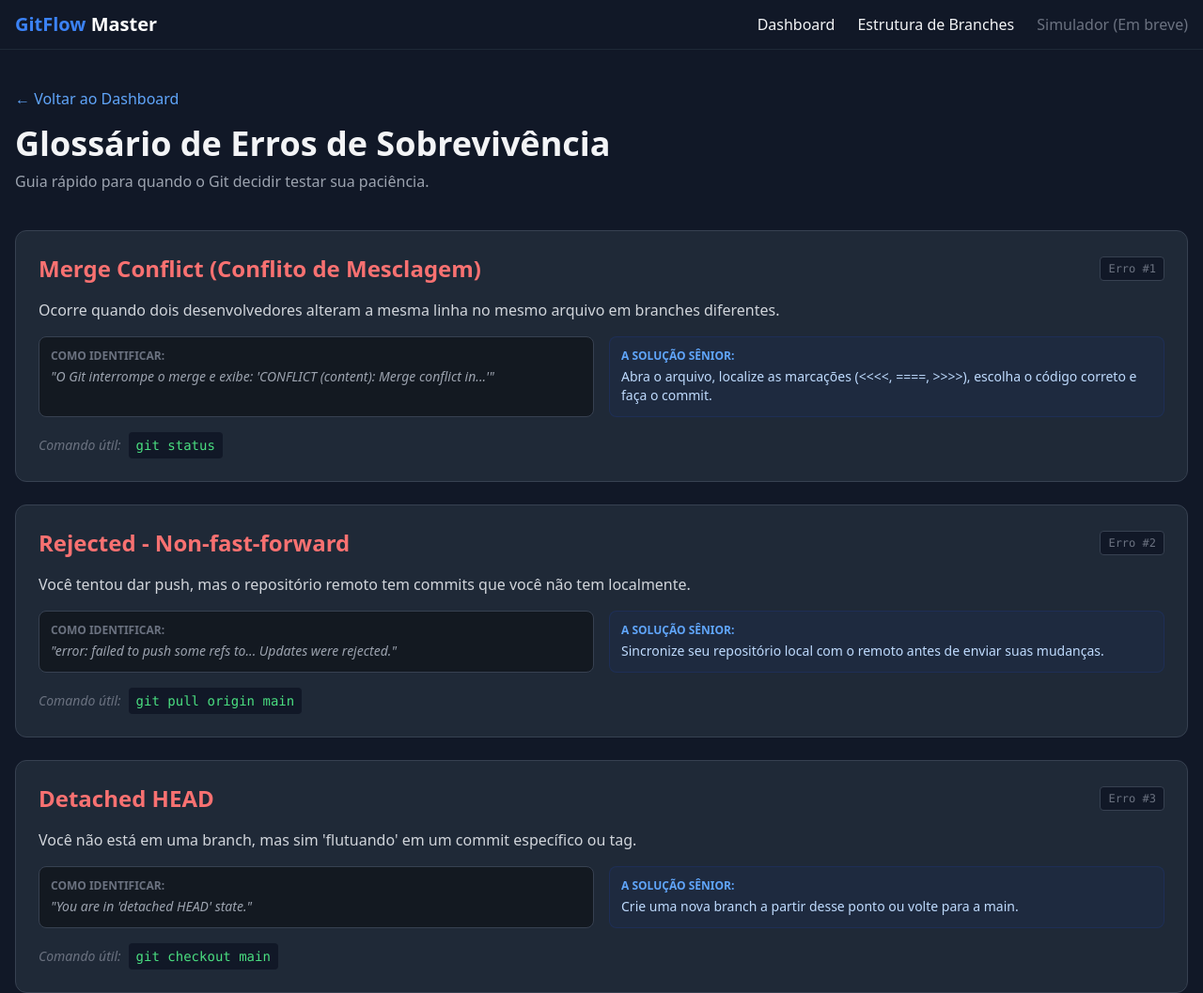
After one commit to EngSivaldo/gitflow-master, a Flask app: page /glossario in a window 1280 px wide. The commit adds this page. Shown: the whole page at 94% size. Run offline with Flask 3, Linux system fonts and the light colour scheme; some libraries are stand-ins or nearby versions.

Commit message:
feat: implementa glossário de erros e adiciona navegação no dashboard

```diff
--- a/app/blueprints/web.py
+++ b/app/blueprints/web.py
@@ -1,5 +1,6 @@
 from flask import Blueprint, render_template, abort
-
+# No topo do arquivo run.py, adicione o import:
+from app.erros_git import ERROS_COMUNS
 web_bp = Blueprint('web', __name__)
 
 # Este dicionário funciona como um "Banco de Dados" temporário.
@@ -102,3 +103,12 @@ def glossario_erros():
         }
     ]
     return render_template('modulos/socorro.html', erros=erros)
+
+
+
+
+# ... (outras rotas)
+
+@web_bp.route('/glossario')
+def glossario():
+    return render_template('glossario.html', erros=ERROS_COMUNS)
--- /dev/null
+++ b/app/erros_git.py
@@ -0,0 +1,28 @@
+# app/erros_git.py
+
+ERROS_COMUNS = [
+    {
+        "id": 1,
+        "titulo": "Merge Conflict (Conflito de Mesclagem)",
+        "descricao": "Ocorre quando dois desenvolvedores alteram a mesma linha no mesmo arquivo em branches diferentes.",
+        "sinal": "O Git interrompe o merge e exibe: 'CONFLICT (content): Merge conflict in...'",
+        "solucao": "Abra o arquivo, localize as marcações (<<<<, ====, >>>>), escolha o código correto e faça o commit.",
+        "comando": "git status"
+    },
+    {
+        "id": 2,
+        "titulo": "Rejected - Non-fast-forward",
+        "descricao": "Você tentou dar push, mas o repositório remoto tem commits que você não tem localmente.",
+        "sinal": "error: failed to push some refs to... Updates were rejected.",
+        "solucao": "Sincronize seu repositório local com o remoto antes de enviar suas mudanças.",
+        "comando": "git pull origin main"
+    },
+    {
+        "id": 3,
+        "titulo": "Detached HEAD",
+        "descricao": "Você não está em uma branch, mas sim 'flutuando' em um commit específico ou tag.",
+        "sinal": "You are in 'detached HEAD' state.",
+        "solucao": "Crie uma nova branch a partir desse ponto ou volte para a main.",
+        "comando": "git checkout main"
+    }
+]
--- /dev/null
+++ b/app/templates/glossario.html
@@ -0,0 +1,38 @@
+{% extends 'base.html' %}
+
+{% block content %}
+<div class="mb-10">
+    <a href="/" class="text-blue-400 hover:text-blue-300 transition-colors">&larr; Voltar ao Dashboard</a>
+    <h1 class="text-4xl font-extrabold mt-4">Glossário de Erros de Sobrevivência</h1>
+    <p class="text-gray-400 mt-2">Guia rápido para quando o Git decidir testar sua paciência.</p>
+</div>
+
+<div class="space-y-6">
+    {% for erro in erros %}
+    <div class="bg-gray-800 border border-gray-700 rounded-xl p-6 hover:border-red-500/50 transition-all">
+        <div class="flex items-center justify-between mb-4">
+            <h2 class="text-2xl font-bold text-red-400">{{ erro.titulo }}</h2>
+            <span class="text-xs font-mono bg-gray-900 px-2 py-1 rounded border border-gray-700 text-gray-500">Erro #{{ erro.id }}</span>
+        </div>
+
+        <p class="text-gray-300 mb-4">{{ erro.descricao }}</p>
+
+        <div class="grid grid-cols-1 md:grid-cols-2 gap-4">
+            <div class="bg-black/40 p-3 rounded-lg border border-gray-700">
+                <span class="text-xs uppercase font-bold text-gray-500 block mb-1">Como identificar:</span>
+                <p class="text-sm italic text-gray-400">"{{ erro.sinal }}"</p>
+            </div>
+            <div class="bg-blue-900/10 p-3 rounded-lg border border-blue-900/30">
+                <span class="text-xs uppercase font-bold text-blue-400 block mb-1">A Solução Sênior:</span>
+                <p class="text-sm text-blue-200">{{ erro.solucao }}</p>
+            </div>
+        </div>
+
+        <div class="mt-4 flex items-center space-x-2 text-sm">
+            <span class="text-gray-500 italic">Comando útil:</span>
+            <code class="bg-gray-900 text-green-400 px-2 py-1 rounded">{{ erro.comando }}</code>
+        </div>
+    </div>
+    {% endfor %}
+</div>
+{% endblock %}
--- a/app/templates/index.html
+++ b/app/templates/index.html
@@ -45,4 +45,10 @@
     </div>
     {% endfor %}
 </div>
+<div class="mt-12 text-center">
+    <a href="/glossario" class="inline-flex items-center space-x-2 bg-red-900/20 border border-red-500/50 text-red-400 px-6 py-3 rounded-full hover:bg-red-500 hover:text-white transition-all font-bold">
+        <i class="fas fa-exclamation-triangle"></i>
+        <span>Ver Glossário de Erros Comuns</span>
+    </a>
+</div>
 {% endblock %}
```
